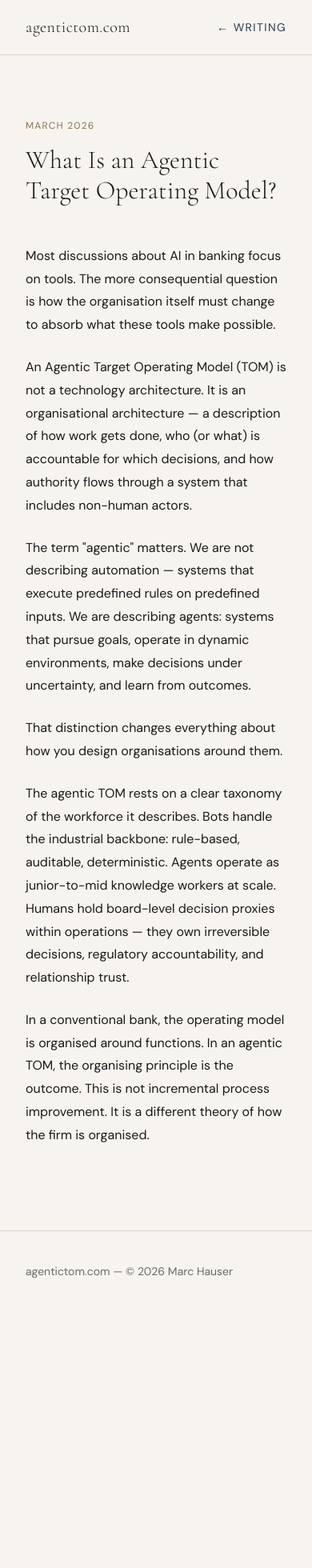
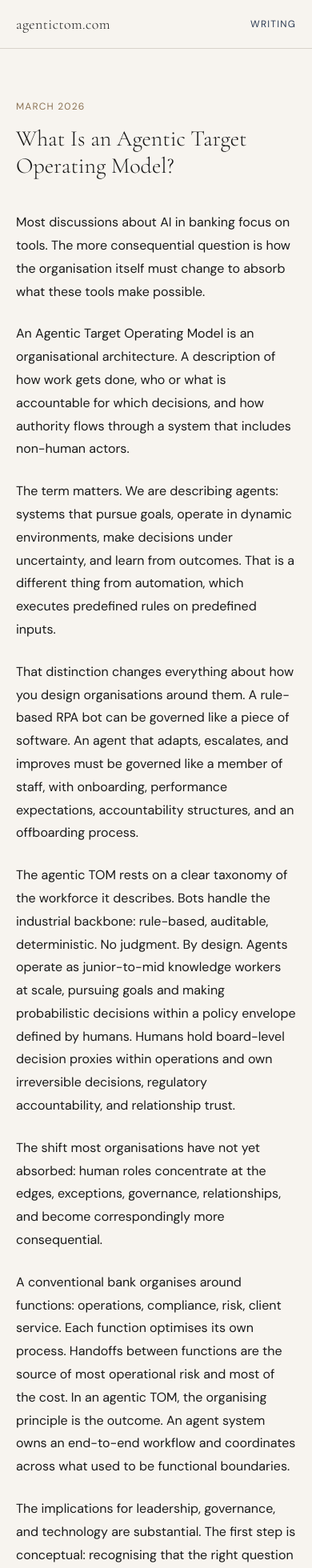
Before and after one commit to maolha/agentictom, a Next.js app: page /blog/agentic-tom-introduction in a window 390 px wide. Shown: the top 1960 px of the page at 80% size. Before the commit the page ends 1639 px from the top, so only its background shows below. Built offline with nearby package versions, Linux system fonts and the light colour scheme.

Commit message:
Blog post page: clean content, remove all violations, mobile responsive, fix nav arrow and footer dash

```diff
--- a/app/blog/[slug]/page.tsx
+++ b/app/blog/[slug]/page.tsx
@@ -1,53 +1,54 @@
 import Link from "next/link";
 import { notFound } from "next/navigation";
 
-const posts: Record<string, { title: string; date: string; content: string }> = {
+type Post = {
+  title: string;
+  date: string;
+  paragraphs: string[];
+};
+
+const posts: Record<string, Post> = {
   "agentic-tom-introduction": {
     title: "What Is an Agentic Target Operating Model?",
     date: "March 2026",
-    content: `Most discussions about AI in banking focus on tools. The more consequential question is how the organisation itself must change to absorb what these tools make possible.
-
-An Agentic Target Operating Model (TOM) is not a technology architecture. It is an organisational architecture — a description of how work gets done, who (or what) is accountable for which decisions, and how authority flows through a system that includes non-human actors.
-
-The term "agentic" matters. We are not describing automation — systems that execute predefined rules on predefined inputs. We are describing agents: systems that pursue goals, operate in dynamic environments, make decisions under uncertainty, and learn from outcomes.
-
-That distinction changes everything about how you design organisations around them.
-
-The agentic TOM rests on a clear taxonomy of the workforce it describes. Bots handle the industrial backbone: rule-based, auditable, deterministic. Agents operate as junior-to-mid knowledge workers at scale. Humans hold board-level decision proxies within operations — they own irreversible decisions, regulatory accountability, and relationship trust.
-
-In a conventional bank, the operating model is organised around functions. In an agentic TOM, the organising principle is the outcome. This is not incremental process improvement. It is a different theory of how the firm is organised.`,
+    paragraphs: [
+      "Most discussions about AI in banking focus on tools. The more consequential question is how the organisation itself must change to absorb what these tools make possible.",
+      "An Agentic Target Operating Model is an organisational architecture. A description of how work gets done, who or what is accountable for which decisions, and how authority flows through a system that includes non-human actors.",
+      "The term matters. We are describing agents: systems that pursue goals, operate in dynamic environments, make decisions under uncertainty, and learn from outcomes. That is a different thing from automation, which executes predefined rules on predefined inputs.",
+      "That distinction changes everything about how you design organisations around them. A rule-based RPA bot can be governed like a piece of software. An agent that adapts, escalates, and improves must be governed like a member of staff, with onboarding, performance expectations, accountability structures, and an offboarding process.",
+      "The agentic TOM rests on a clear taxonomy of the workforce it describes. Bots handle the industrial backbone: rule-based, auditable, deterministic. No judgment. By design. Agents operate as junior-to-mid knowledge workers at scale, pursuing goals and making probabilistic decisions within a policy envelope defined by humans. Humans hold board-level decision proxies within operations and own irreversible decisions, regulatory accountability, and relationship trust.",
+      "The shift most organisations have not yet absorbed: human roles concentrate at the edges, exceptions, governance, relationships, and become correspondingly more consequential.",
+      "A conventional bank organises around functions: operations, compliance, risk, client service. Each function optimises its own process. Handoffs between functions are the source of most operational risk and most of the cost. In an agentic TOM, the organising principle is the outcome. An agent system owns an end-to-end workflow and coordinates across what used to be functional boundaries.",
+      "The implications for leadership, governance, and technology are substantial. The first step is conceptual: recognising that the right question is not where can we use AI, but what does our operating model look like when AI is a first-class participant in it.",
+    ],
   },
   "escalation-by-design": {
     title: "Escalation by Design: Why Human Oversight Is an Architecture Decision",
     date: "February 2026",
-    content: `The failure mode of most automation projects is not that machines make wrong decisions. It is that nobody designed when and how the decision returns to a human.
-
-This is not a technology failure. It is a design failure.
-
-Most organisations treat escalation as a residual — the thing that happens when the system cannot proceed. In this model, escalation is a failure state. The goal is to minimise it.
-
-This model is wrong for agentic systems.
-
-When you deploy an intelligent agent into a consequential process, you are making a delegation decision. You are saying: this system is authorised to make decisions of this type, up to this threshold of consequence. Everything beyond that threshold must come back to a human — not because the system failed, but because the system correctly identified that the cost of being wrong exceeds its authorisation level.
-
-The trigger is not "I do not know." The trigger is "the cost of being wrong here exceeds my authorisation level."
-
-If escalation is a design requirement, it must be designed — not left to emerge. This means defining authorisation levels explicitly, designing the escalation interface, measuring escalation rates as a performance metric, and closing the feedback loop.
-
-Organisations that design escalation well end up with something valuable: a real-time map of where human judgment is actually required.`,
+    paragraphs: [
+      "The failure mode of most automation projects is that nobody designed when and how the decision returns to a human. Machines making wrong decisions is rarely the root cause. Missing design is.",
+      "Most organisations treat escalation as a residual. The thing that happens when the system cannot proceed. A queue fills up. Someone notices. A human intervenes. In this model, escalation is a failure state. The goal is to minimise it. Systems are judged on the percentage of cases they can handle end-to-end.",
+      "For agentic systems, this model fails.",
+      "When you deploy an intelligent agent into a consequential process, you are making a delegation decision. You are saying: this system is authorised to make decisions of this type, with these characteristics, up to this threshold of consequence. Everything beyond that threshold must come back to a human. The trigger is not I do not know. The trigger is the cost of being wrong here exceeds my authorisation level.",
+      "If escalation is a design requirement, it must be designed, not left to emerge. Define authorisation levels explicitly. What types of decisions can the agent make autonomously? What requires human review? What requires human approval? These are policy questions, not technical ones.",
+      "Design the escalation interface. When an agent escalates, what does it hand off? The context, the reasoning, the options it considered, its recommendation. A human receiving an escalation from a well-designed agent should be able to act in seconds.",
+      "Measure escalation rates. An agent that escalates too rarely may be taking on decisions it should not. An agent that escalates too often signals a policy envelope that is too narrow. Escalation rate is a performance metric. When a human resolves an escalation, that resolution should flow back to the agent as signal.",
+      "Organisations that design escalation well end up with something valuable: a real-time map of where human judgment is actually required. Not where it used to be required, or where the org chart says it is required. Where it is actually required, revealed by the behaviour of systems operating at scale.",
+    ],
   },
   "swiss-banking-agentic-advantage": {
     title: "The Swiss Agentic Advantage",
     date: "January 2026",
-    content: `Switzerland has attributes that could make it a global leader in responsible agentic deployment. Most Swiss banking executives have not yet recognised this.
-
-FINMA's regulatory philosophy is principles-based. It governs outcomes and accountability. It does not prescribe the processes by which outcomes are achieved. This matters for agentic systems because intelligent agents, by definition, cannot be fully specified in advance. In a rules-based framework, this is a compliance problem. In a principles-based framework, it is a design question.
-
-For years, Swiss data residency requirements were treated as constraints. The global conversation has shifted. Jurisdictional control over data is now a geopolitical and strategic asset. Organisations that built local infrastructure under regulatory pressure have, inadvertently, positioned themselves well for an era in which data sovereignty is a competitive differentiator.
-
-Swiss private banking is built on a premise: the client relationship, maintained over decades, across generations, is the product. This premise is not threatened by agentic AI. It is enabled by it — if the human at the centre uses the enhanced context well.
-
-The structural advantages exist. Most Swiss banking executives are not yet reading them as advantages. That is the window.`,
+    paragraphs: [
+      "Switzerland has attributes that could make it a global leader in responsible agentic deployment. Most Swiss banking executives have not yet recognised this.",
+      "The conventional narrative frames Switzerland as cautious, conservative, and late to adopt. There is evidence for this view. It misreads the structural position.",
+      "Regulatory compliance is the first objection most Swiss banking executives raise when discussing agentic systems. The argument: we cannot deploy systems we cannot fully explain to regulators. This argument is weaker in Switzerland than it would be in the EU.",
+      "FINMA's regulatory philosophy is principles-based. It governs outcomes and accountability. It does not, in general, prescribe the processes by which outcomes are achieved. Intelligent agents cannot be fully specified in advance. Their behaviour is emergent. In a rules-based framework, this creates a compliance problem. In a principles-based framework, it becomes a design question: how do you ensure the right outcomes and maintain clear accountability? These are questions Switzerland's regulatory framework is structurally better equipped to handle.",
+      "For years, Swiss data residency requirements were treated as constraints. The global conversation has shifted. Jurisdictional control over data is now a geopolitical and strategic asset. Organisations that built local infrastructure under regulatory pressure have positioned themselves well for an era in which data sovereignty is a competitive differentiator. Switzerland's data position, properly understood, is infrastructure.",
+      "Swiss private banking is built on a premise: the client relationship, maintained over decades and across generations, is the product. Agentic AI enables this premise, when the human at the centre uses the enhanced context well. An agent system operating across a client relationship can synthesise the full history of conversations, transactions, market events, life events, expressed preferences, and implied priorities into actionable context that no relationship manager could hold in their head.",
+      "The relationship manager's role concentrates into the moments that require judgment, discretion, and the trust that only comes from human continuity. Those moments become more valuable when the surrounding context is perfectly prepared.",
+      "The structural advantages exist. Most Swiss banking executives are not yet reading them as advantages. That is the window.",
+    ],
   },
 };
 
@@ -67,35 +68,35 @@ export default async function BlogPost({
   return (
     <main style={{ background: "#F7F4EF", color: "#1A1A1A", minHeight: "100vh" }}>
       <nav
-        className="px-8 py-5"
+        className="px-5 md:px-8 py-4 md:py-5"
         style={{ borderBottom: "1px solid #D8D3CB" }}
       >
         <div className="max-w-[900px] mx-auto flex justify-between items-center">
           <Link
             href="/"
-            className="font-[family-name:var(--font-cormorant)] text-xl font-light tracking-wide"
+            className="font-[family-name:var(--font-cormorant)] text-lg md:text-xl font-light tracking-wide"
             style={{ color: "#1A1A1A" }}
           >
             agentictom.com
           </Link>
           <Link
             href="/#writing"
-            className="text-sm uppercase tracking-widest hover:underline"
+            className="text-xs uppercase tracking-widest hover:underline"
             style={{ color: "#2B3A52" }}
           >
-            ← Writing
+            Writing
           </Link>
         </div>
       </nav>
 
-      <article className="px-8 py-20">
+      <article className="px-5 md:px-8 py-16 md:py-20">
         <div className="max-w-[680px] mx-auto">
           <p className="text-xs uppercase tracking-widest mb-4" style={{ color: "#8B7355" }}>
             {post.date}
           </p>
           <h1
-            className="font-[family-name:var(--font-cormorant)] font-light mb-12"
-            style={{ fontSize: "clamp(32px, 5vw, 52px)", lineHeight: 1.2, color: "#1A1A1A" }}
+            className="font-[family-name:var(--font-cormorant)] font-light mb-10 md:mb-12"
+            style={{ fontSize: "clamp(28px, 5vw, 52px)", lineHeight: 1.2, color: "#1A1A1A" }}
           >
             {post.title}
           </h1>
@@ -103,22 +104,31 @@ export default async function BlogPost({
             className="font-[family-name:var(--font-dm-sans)]"
             style={{ lineHeight: 1.8, color: "#1A1A1A", fontSize: "1rem" }}
           >
-            {post.content.split("\n\n").map((para, i) => (
+            {post.paragraphs.map((para, i) => (
               <p key={i} className="mb-6">
                 {para}
               </p>
             ))}
           </div>
+          <div className="mt-16 pt-8" style={{ borderTop: "1px solid #D8D3CB" }}>
+            <Link
+              href="/#writing"
+              className="text-xs uppercase tracking-widest hover:underline"
+              style={{ color: "#2B3A52" }}
+            >
+              Back to Writing
+            </Link>
+          </div>
         </div>
       </article>
 
       <footer
-        className="px-8 py-10 border-t"
+        className="px-5 md:px-8 py-10 border-t"
         style={{ borderColor: "#D8D3CB" }}
       >
         <div className="max-w-[900px] mx-auto">
           <p className="text-sm" style={{ color: "#6B6B6B" }}>
-            agentictom.com — © 2026 Marc Hauser
+            agentictom.com &copy; 2026 Marc Hauser
           </p>
         </div>
       </footer>
```
